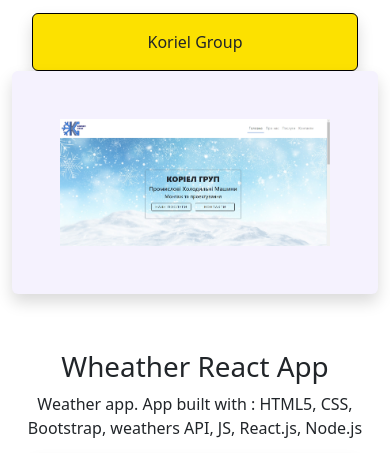
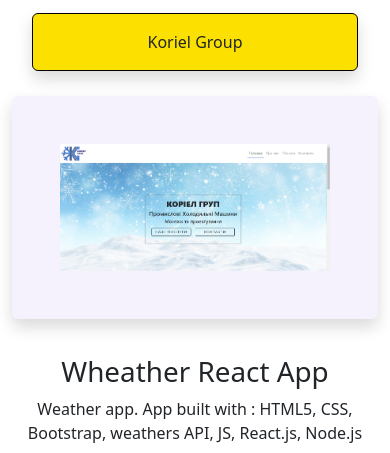
Before and after one commit to Novemberman90/alexey_ivashchenko_portfolio, a plain HTML site: page index.html in a window 390 px wide. Shown: the part 1027-1480 px from the top of the page. Drawn offline with nearby package versions, Linux system fonts and the light colour scheme.

Commit message:
fixed style yoga

```diff
--- a/styles/style.css
+++ b/styles/style.css
@@ -152,7 +152,10 @@
       margin-bottom: 300px;
     }
 
-    .yoga,
+    .yoga {
+      margin: 25px 0px 0px 0px;
+    }
+
     .coffe-img{
         margin-bottom: 20px;
     }
```
